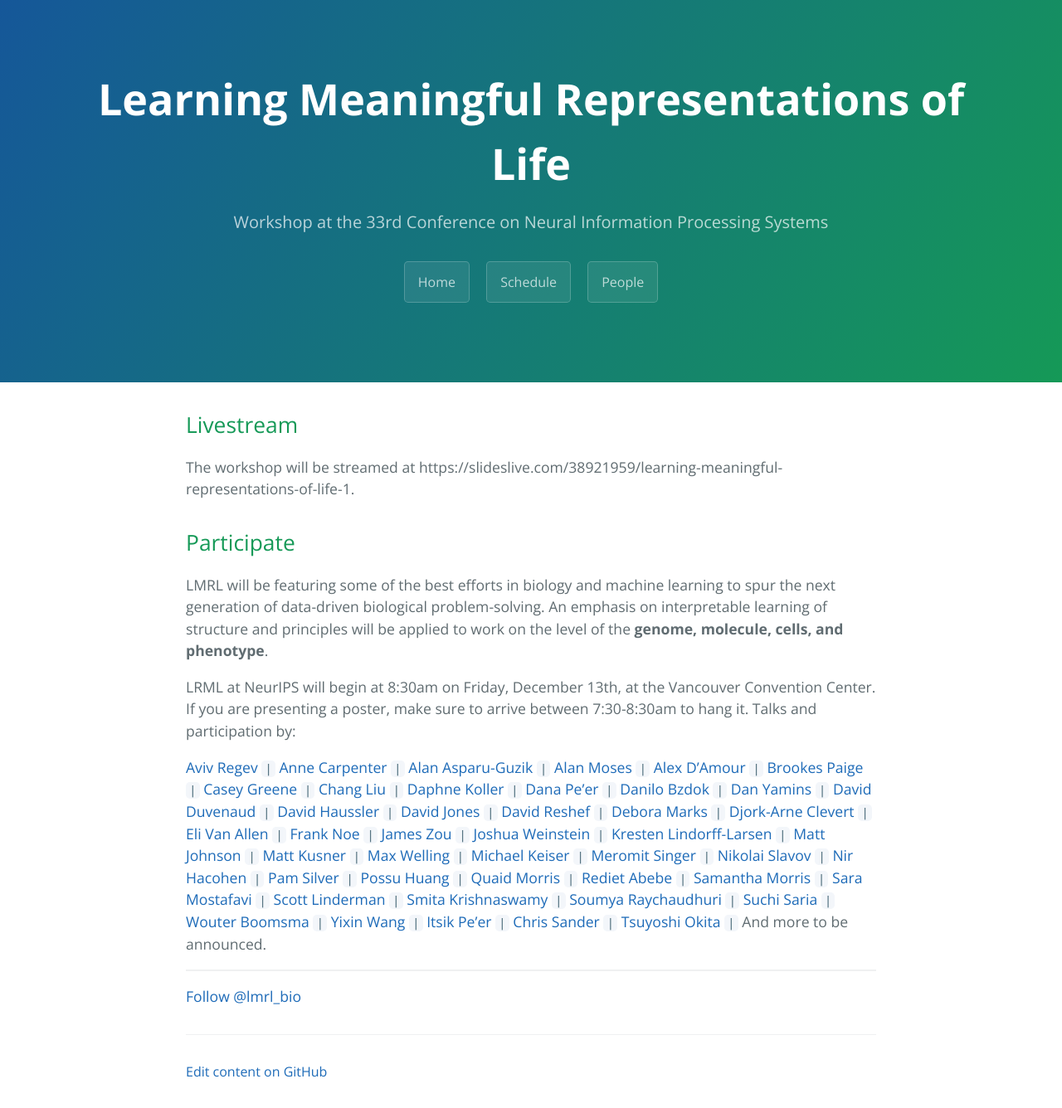
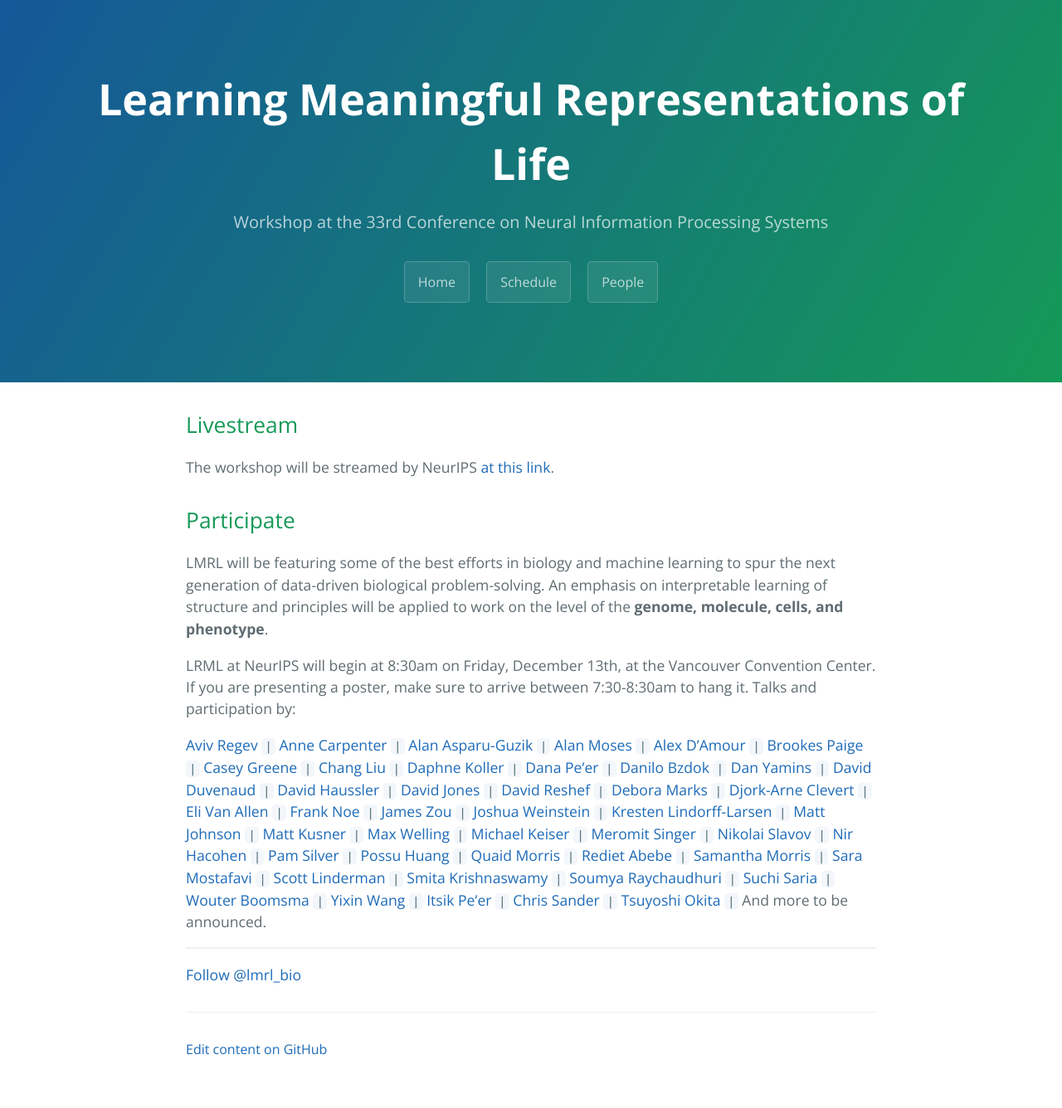
Before and after one commit to lmrl-bio/lmrl-bio.github.io, a Jekyll site: the page built from index.md, in a window 1280 px wide. Shown: the whole page at 83% size. Built offline with Jekyll 4.4.1, drawn with Linux system fonts in a browser that asks for light colours; comment, search, counter and statistics services are not loaded; our own code applies the rules of GitHub Pages for plain Markdown files; after the commit the page ends 1309 px from its top, so only the background shows below that.

Commit message:
clean up livestream link

```diff
--- a/index.md
+++ b/index.md
@@ -3,7 +3,7 @@ layout: default
 ---
 
 ## Livestream
-The workshop will be streamed at https://slideslive.com/38921959/learning-meaningful-representations-of-life-1.
+The workshop will be streamed by NeurIPS [at this link](https://slideslive.com/38921959/learning-meaningful-representations-of-life-1).
 
 ## Participate
 
```
